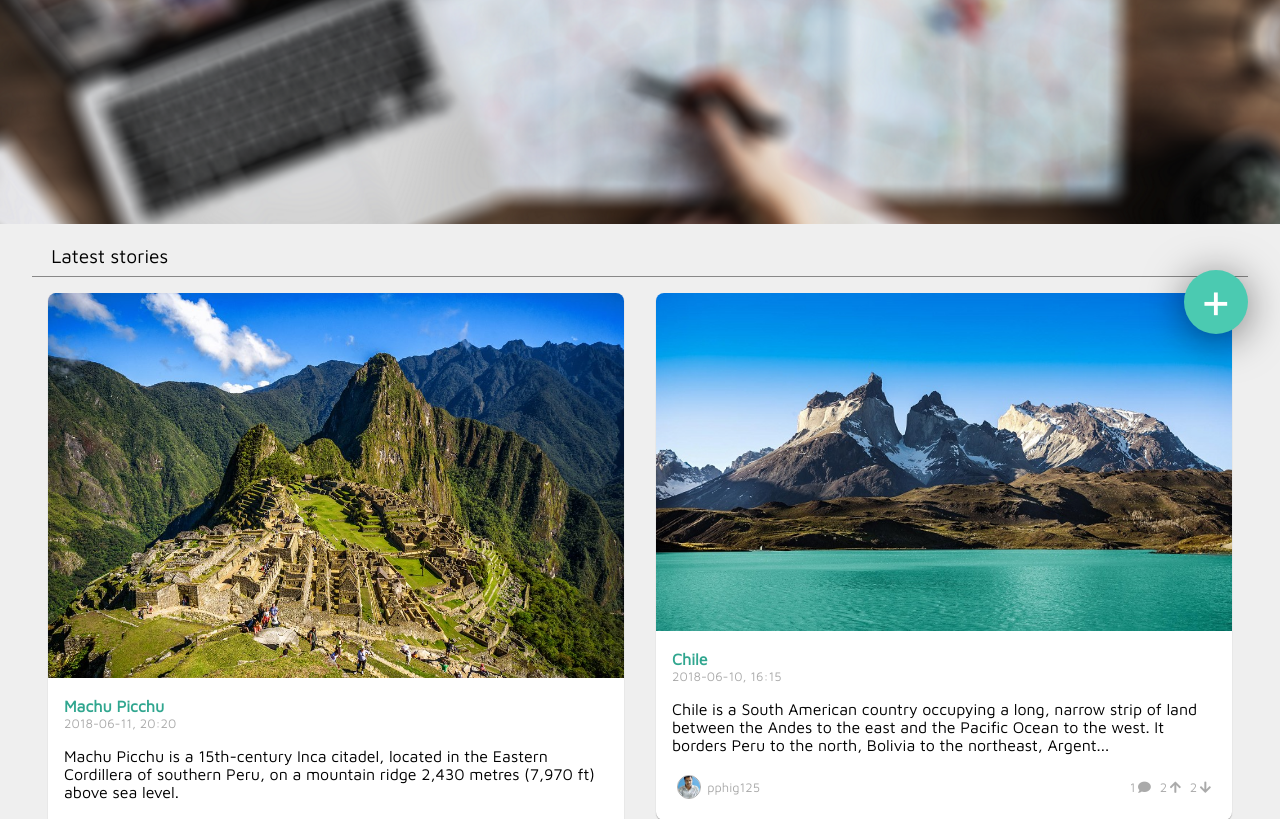
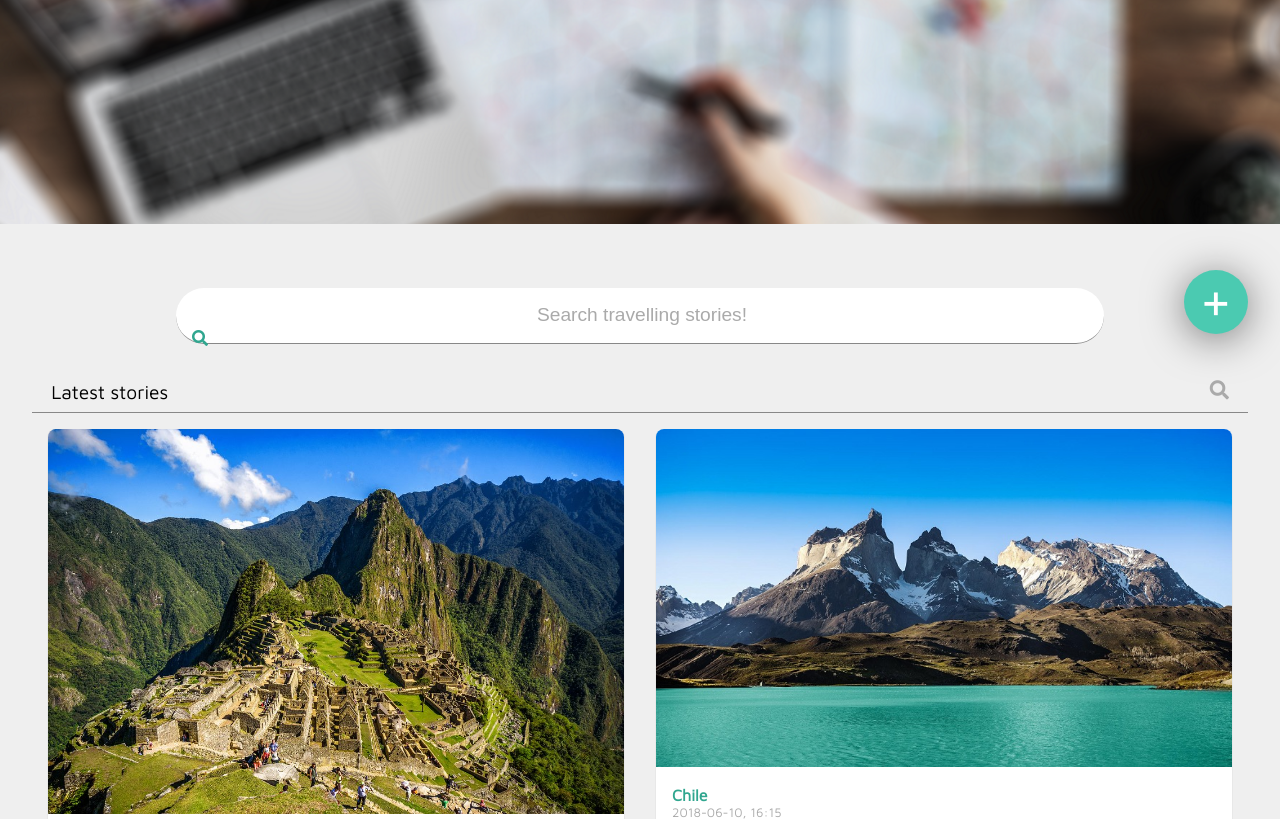
Before and after one commit to xRuiAlves/FEUP-LTW-Proj, a PHP site: page / in a window 1280 px wide. Shown: the part 434-1253 px from the top of the page. Run offline with PHP 8.4, Linux system fonts and the light colour scheme; the visitor is signed in with stand-in values (Sample User, id 1); data comes from the database, SQL or seed files in the repository; some libraries are stand-ins or nearby versions.

Commit message:
Added search bar and styling. Missing request

```diff
--- a/src/css/homepage.css
+++ b/src/css/homepage.css
@@ -5,6 +5,7 @@
 }
 
 #banner{
+    position:relative;
     overflow: hidden;
     margin-top: -1em;
     width: 100vw;
@@ -24,3 +25,40 @@
 #page-content{
     text-align: center;
 }
+
+
+/*********************************************************************/
+/*************************  SEARCH BAR   *****************************/
+/*********************************************************************/
+
+#page-content > #search-bar{
+    position:relative;
+    width: 70vw;
+    margin: 1em auto;
+    margin-top: 4em;
+    border-radius: 5em;
+    background-color: white;
+    padding: 1em;
+    border-bottom: 1px solid var(--color-grey-dark);
+}
+
+#page-content > #search-bar input{
+    width: 100%;
+    height: 100%;
+    text-align: center;
+    color: var(--color-grey-dark);
+    font-size: 1.2em;
+    line-height: 100%;
+    padding-top: 0;
+    border: 0;
+}
+#page-content > #search-bar input::placeholder {
+    color: var(--color-grey);
+}
+
+#page-content > #search-bar i{
+    position: absolute;
+    transform: translate(0%, 20%);
+    color: var(--main-color-dark);
+    left: 1em;
+}
--- a/src/css/navbar.css
+++ b/src/css/navbar.css
@@ -181,7 +181,7 @@
     content: "";
     position: relative;
     transform: translate(Calc(100% + var(--hamburguer-padding)),0%);
-    transition: transform var(--slider-animation-duration) ease-out, background-color var(--slider-animation-duration) ease-out;
+    transition: transform var(--slider-animat2.5ion-duration) ease-out, background-color var(--slider-animation-duration) ease-out;
 }
 
 #topbar .nav-bar-right-section #login_slider.active ~ #side-menu-hamburguer .side-menu-hamburguer-bar,
--- a/src/css/style.css
+++ b/src/css/style.css
@@ -114,6 +114,12 @@ input[type="submit"]:hover, button:hover{
     border-bottom: 1px solid var(--color-grey-dark);
 }
 
+.page-divider i{
+    float: right;
+    cursor: pointer;
+    color: var(--color-grey);
+}
+
 .input-pic-box {
     border-bottom: 1px var(--main-color) solid;
 }
--- a/src/index.php
+++ b/src/index.php
@@ -7,10 +7,12 @@
 <div id="banner">
     <img src="<?=$_env_root_path?>images/banner-light.png"/>
 </div>
+<div id="search-bar"><input type="text" placeholder="Search travelling stories!"/><i class="fas fa-search"></i></div>
+
 <div id="floatingActionButton" class="hidden"><span>+</span><i class="fas fa-pen"></i></div>
 
 <div>
-    <div class="page-divider"> Latest stories</div>
+    <div class="page-divider">Latest stories<i class="fas fa-search"></i></div>
     <div id="latest-stories" class="stories-container"></div>
     <button id="btn-load-latest">
         Load More Recent Stories!
@@ -18,7 +20,7 @@
 </div>
 
 <div>
-    <div class="page-divider">Most Upvoted stories</div>
+    <div class="page-divider">Most Upvoted stories<i class="fas fa-search"></i></div>
     <div id="most-upvoted-stories" class="stories-container"></div>
     <button id="btn-load-most-upvoted">
         Load More Stories!
--- a/src/js/homepage.js
+++ b/src/js/homepage.js
@@ -12,3 +12,11 @@ document.getElementById('btn-load-most-upvoted').addEventListener('click',
 window.addEventListener("scroll", (e) => {
     document.querySelector('#banner img').style.transformOrigin = '50% ' + (50 - (Math.min((document.documentElement.scrollTop / document.querySelector('#banner').offsetHeight)*300, 300))) + '%';
 });
+
+document.querySelectorAll('.page-divider i').forEach(
+    elem => elem.addEventListener('click',
+    () => document.querySelector('#search-bar').scrollIntoView(
+        {behavior: "smooth", block: "center", inline: "nearest"}
+        )
+    )
+);
```
